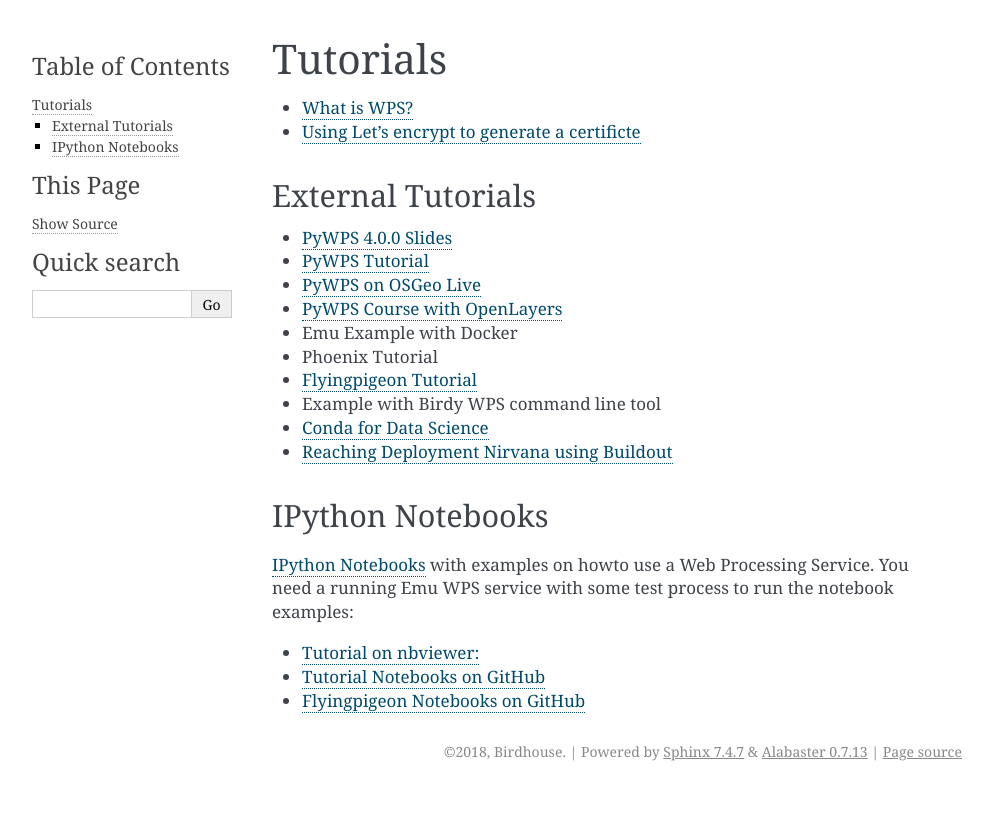
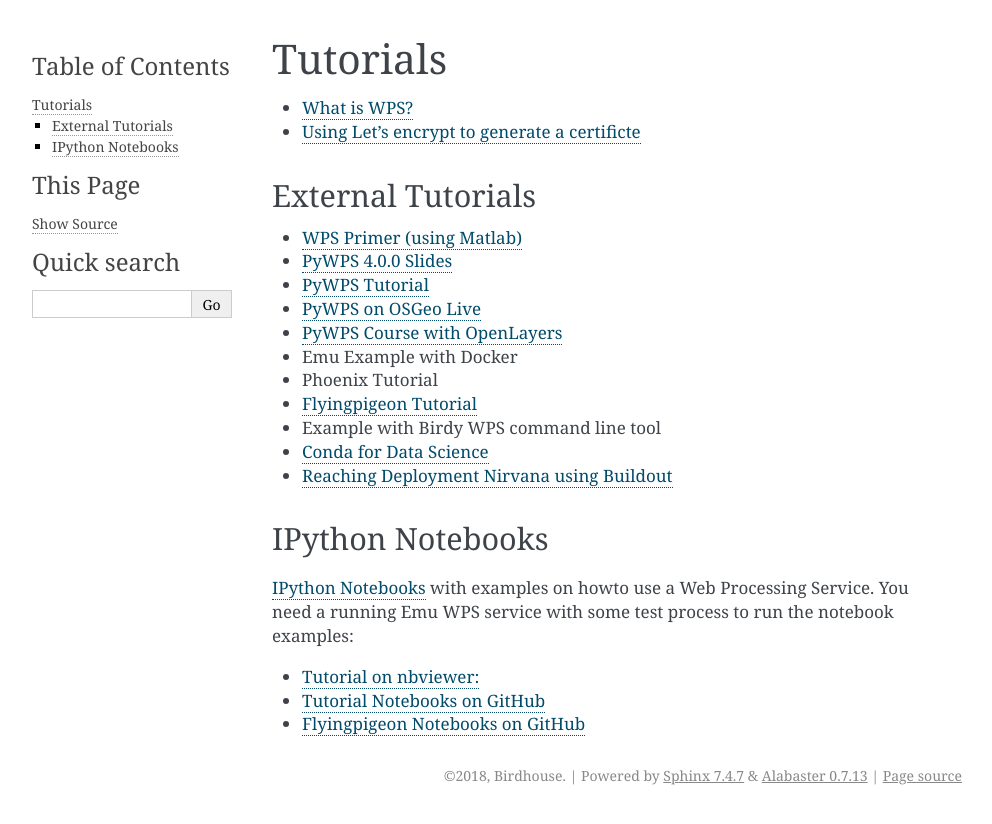
Before and after one commit to bird-house/birdhouse-docs, a Sphinx documentation site: the page built from docs/source/tutorial/index.rst, in a window 1280 px wide. Shown: the top 824 px of the page, without its empty margins (148-1140 px from the left). Built offline with Sphinx 7.4.7, drawn with Linux system fonts in a browser that asks for light colours.

Commit message:
added matlab tutorial

```diff
--- a/docs/source/tutorial/index.rst
+++ b/docs/source/tutorial/index.rst
@@ -10,6 +10,7 @@
 External Tutorials
 ------------------
 
+* `WPS Primer (using Matlab) <https://publicwiki.deltares.nl/pages/viewpage.action?pageId=92571618>`_
 * `PyWPS 4.0.0 Slides <http://www.slideshare.net/jachym/pywps400>`_
 * `PyWPS Tutorial <http://pywps.org/docs/>`_
 * `PyWPS on OSGeo Live <http://live.osgeo.org/en/overview/pywps_overview.html>`_
```
